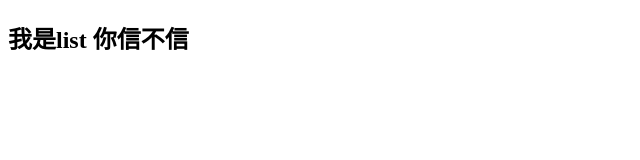
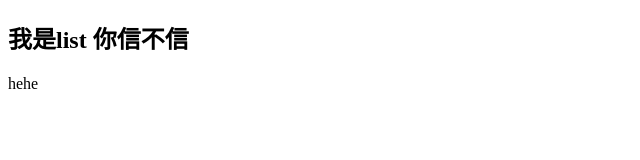
Before and after one commit to lyb339/wuheng, a plain HTML site: page list.html in a window 1280 px wide. Shown: the full height of the page, 0-640 px from the left. Drawn offline with Linux system fonts and the light colour scheme.

Commit message:
第四次提交

```diff
--- a/list.html
+++ b/list.html
@@ -8,5 +8,6 @@
 </head>
 <body>
     <h2>我是list 你信不信</h2>
+    <div>hehe</div>
 </body>
 </html>
```
